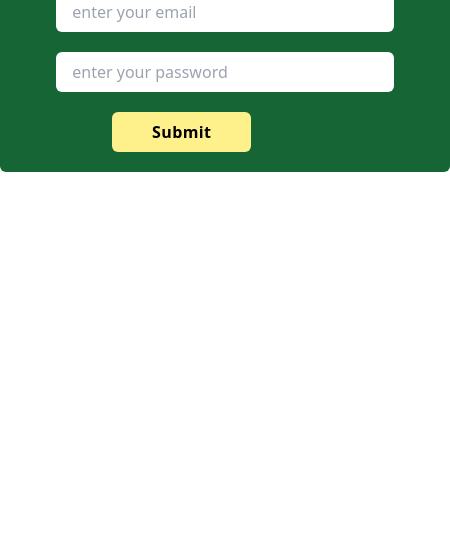
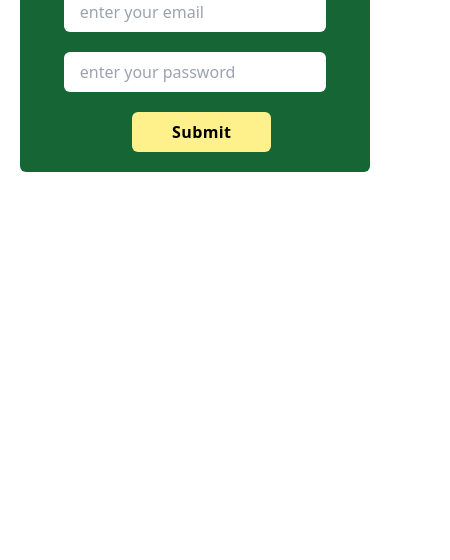
Before and after one commit to sakibhasan-24/vanila-bank, a plain HTML site: page index.html in a window 390 px wide. Shown: the part 284-844 px from the top of the page, 450 px wide, since content can reach past the window. Drawn offline with nearby package versions, Linux system fonts and the light colour scheme.

Commit message:
responsive

```diff
--- a/index.html
+++ b/index.html
@@ -18,7 +18,7 @@
         for your security
       </h1>
     </header>
-    <main class="w-[450px] lg:w-3/4 mt-10 mx-auto">
+    <main class="w-[350px] md:w-3/4 lg:w-3/4 mt-10 mx-auto">
       <div class="bg-green-800 py-5 rounded-md">
         <h2
           class="text-5xl text-yellow-50 font-extrabold text-center tracking-wider"
--- a/withdraw.js
+++ b/withdraw.js
@@ -8,7 +8,6 @@ withdrawBtn.addEventListener("click", function () {
   if (withdrawInputValue <= 0 || isNaN(withdrawInputValue)) {
     return alert("this kind of value not allow");
   }
-
   if (parseFloat(totalAmount.innerText) < withdrawInputValue) {
     return alert("insufficient balance");
   }
```
